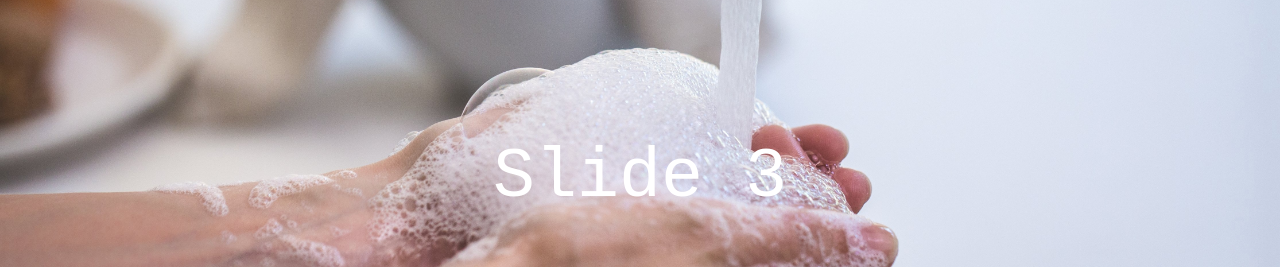
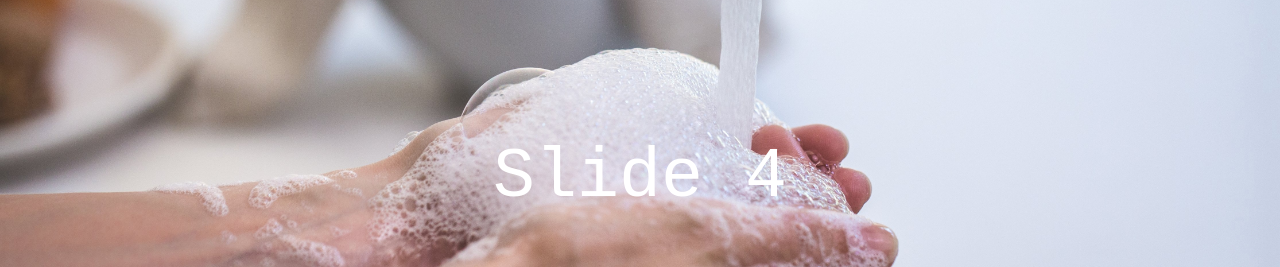
Before and after one commit to batuhaandogan/zeugma-spa, a React (Create React App) app in the folder myfolder/: page / in a window 1280 px wide. Shown: the part 202-469 px from the top of the page. Built offline with nearby package versions, Linux system fonts and the light colour scheme.

Commit message:
commitigin

```diff
--- a/myfolder/src/components/Home.js
+++ b/myfolder/src/components/Home.js
@@ -17,7 +17,7 @@ class Home extends Component {
                     <slide><p>Slide 1</p></slide>
                     <slide><p>Slide 2</p></slide>
                     <slide><p>Slide 3</p></slide>
-                    <slide><p>Slide 3</p></slide>
+                    <slide><p>Slide 4</p></slide>
                 </slider>
                 </div>
        </div>
```
